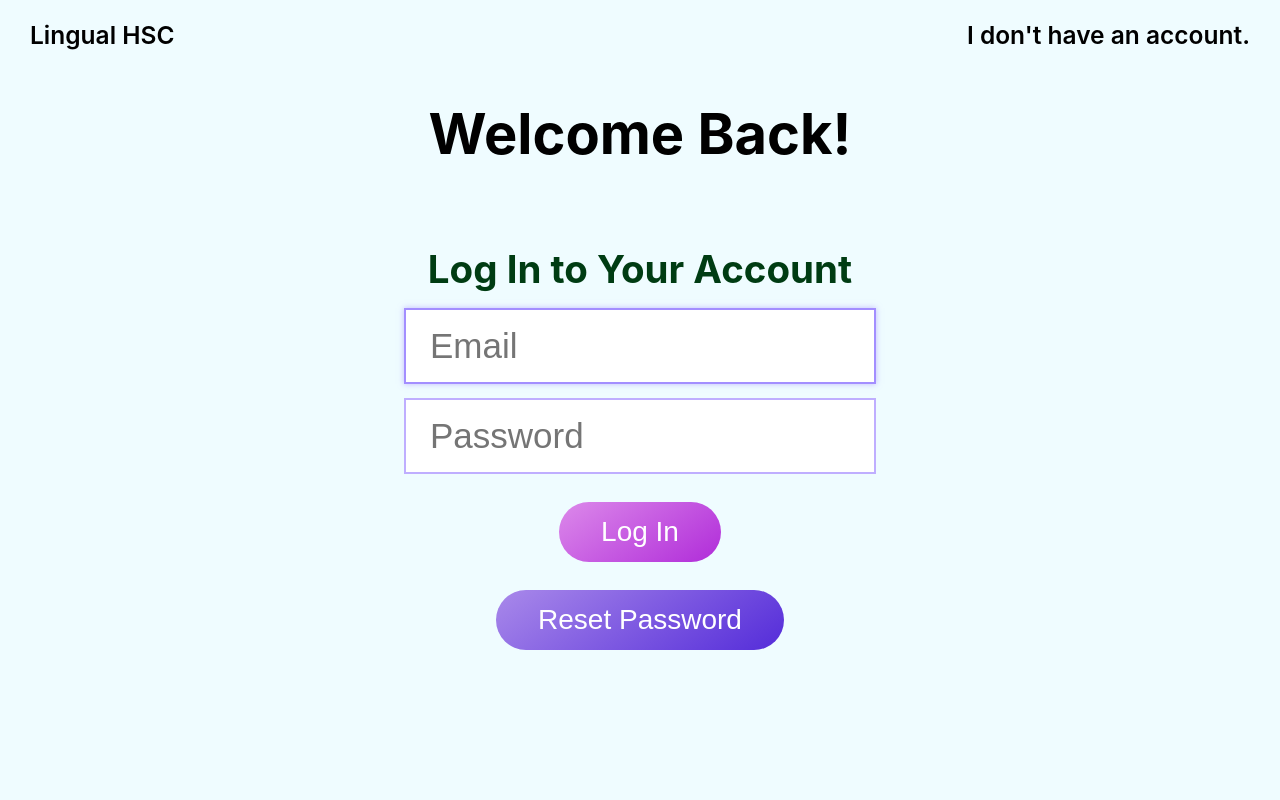
After one commit to RishiS-HSCProjects/12AT2-LingualHSC, a Flask app: template lingual/main/templates/login.html in a window 1280 px wide. The commit adds this page. Run offline with Flask 3, Linux system fonts and the light colour scheme; the template is opened without the code that fills it: values that come from a table or form of the project are taken from there, others are empty.

Commit message:
Implement login functionality

```diff
--- /dev/null
+++ b/lingual/main/forms.py
@@ -0,0 +1,14 @@
+from flask_wtf import FlaskForm
+from wtforms import StringField, PasswordField, SubmitField, ValidationError
+from wtforms.validators import DataRequired, Email
+
+class LoginForm(FlaskForm):
+    email = StringField('Email', validators=[DataRequired(), Email()])
+    password = PasswordField('Password', validators=[DataRequired()])
+    submit = SubmitField('Log In')
+
+    def validate_email(self, field):
+        email_regex = r"^(?!\.)(?!.*?\.\.)[a-zA-Z0-9.!#$%&'*+/=?^_`{|}~-]+@[a-zA-Z0-9.-]+\.[a-zA-Z]{2,}$"
+        import re
+        if not re.match(email_regex, field.data):
+            raise ValidationError("Invalid email format")
--- /dev/null
+++ b/lingual/main/static/styles/login.css
@@ -0,0 +1,16 @@
+#form section button.next#forgot-password-btn {
+    margin: 0;
+    padding: 1rem 3rem;
+    font-size: 2rem;
+    border: none;
+    border-radius: 50px;
+    background: linear-gradient(145deg, #a989ea, #542cd9);
+    color: #ffffff;
+    cursor: pointer;
+    transition: box-shadow 0.25s ease, background-color 0.35s ease;
+}
+
+#form section button.next:hover {
+    filter: brightness(0.95);
+    box-shadow: 0 0 8px rgba(220, 137, 234, 0.6);
+}
--- a/lingual/main/static/styles/styles.css
+++ b/lingual/main/static/styles/styles.css
@@ -28,16 +28,164 @@ html, body {
     overflow-x: hidden;
 }
 
+/* Nav changes do not impact landing page navigation. */
 nav {
-    padding: 20px 40px;
+    padding: 20px 30px;
     max-height: var(--nav-height);
     position: fixed;
+    display: flex;
+    justify-content: space-between;
+    width: 100%;
+    box-sizing: border-box; /* Prevents padding from causing overflow */
+    z-index: var(--nav-height);
 }
 
-nav a#logo {
-    /* Does not impact landing page navigation. */
+nav a {
     font-size: 1.75rem;
     font-weight: 600;
     text-decoration: none;
     color: black;
+    white-space: nowrap; /* Prevents text from wrapping */
 }
+
+nav a#logo {
+    text-align: left;
+}
+
+nav a#login-link {
+    text-align: right;
+}
+
+#form {
+    min-height: calc(100vh - var(--nav-height));
+    margin: var(--nav-height) auto;
+    margin-bottom: calc(0 - var(--nav-height));
+    flex: auto;
+    display: flex;
+    flex-direction: column;
+    justify-content: space-between;
+    align-items: center;
+    height: calc(100vh - var(--nav-height));
+    width: 80%;
+}
+
+#form h1 {
+    margin-top: 0;
+    text-align: center;
+    font-family: var(--font-heading);
+    font-size: 4rem;
+}
+
+#form section {
+    min-height: calc(100vh - var(--nav-height));
+    width: 100%;
+    display: flex;
+    flex-direction: column;
+    justify-content: center;
+    align-items: center;
+    scroll-snap-align: start;
+    display: none;
+}
+
+#form section.active {
+    display: block;
+}
+
+#form .form-body {
+    width: 100%;
+    flex: auto;
+    display: flex;
+    justify-content: center;
+    align-items: flex-start;
+}
+
+#form .form-elements {
+    display: flex;
+    flex-direction: column;
+    align-items: center;
+}
+
+#form section .group-fields {
+    display: flex;
+    gap: 1rem;
+    align-items: center;
+    justify-content: center;
+    justify-items: center;
+    align-self: center;
+    flex-direction: column;
+    flex-wrap: wrap;
+    margin: 0;
+}
+
+#form h2 {
+    text-align: center;
+    font-family: var(--font-display);
+    font-size: 2.75rem;
+    margin-bottom: var(--space-sm);
+    color: #003C13;
+}
+
+#form input,
+#form select {
+    width: 30rem;
+    font-size: 2.5rem;
+    padding: var(--space-sm) var(--space-md);
+    border: 2px solid #BFAEFF;
+    border-radius: var(--border-radius);
+    background-color: #ffffff;
+    color: #003C13;
+    transition: border-color 0.2s ease, box-shadow 0.2s ease;
+}
+
+#form input.error,
+#form select.error {
+    animation: error-shake 0.4s;
+}
+
+#form input:focus,
+#form select:focus {
+    outline: none;
+    border-color: #a38eff;
+    box-shadow: 0 0 6px rgba(163, 142, 255, 0.6);
+}
+
+#form section small {
+    font-size: 1.25rem;
+    color: #555555;
+    margin-top: 0.5rem;
+    text-align: center;
+}
+
+#form section button.next {
+    margin: 2rem 0;
+    padding: 1rem 3rem;
+    font-size: 2rem;
+    border: none;
+    border-radius: 50px;
+    background: linear-gradient(145deg, #DC89EA, #B02CD9);
+    color: #ffffff;
+    cursor: pointer;
+    transition: box-shadow 0.25s ease, background-color 0.35s ease;
+}
+
+#form section button.next:hover {
+    filter: brightness(0.95);
+    box-shadow: 0 0 8px rgba(220, 137, 234, 0.6);
+}
+
+#form section button.next:disabled {
+    filter: grayscale(50%);
+    opacity: 0.6;
+    cursor: not-allowed;
+    box-shadow: none;
+}
+
+@keyframes error-shake {
+    0% { transform: translateX(0) rotate(0deg); }
+    15% { transform: translateX(-6px) rotate(-3deg); }
+    30% { transform: translateX(6px) rotate(3deg); }
+    45% { transform: translateX(-6px) rotate(-2deg); }
+    60% { transform: translateX(6px) rotate(2deg); }
+    75% { transform: translateX(-3px) rotate(-1deg); }
+    100% { transform: translateX(0) rotate(0deg); }
+}
--- a/lingual/main/templates/lingual-template.html
+++ b/lingual/main/templates/lingual-template.html
@@ -5,10 +5,24 @@
     <link rel="stylesheet" href="{{ url_for('main.static', filename='styles/styles.css') }}">
 {% endblock %}
 
+{% block scripts %}
+{{ super() }}
+<script src="{{ url_for('main.static', filename='js/registeration.js') }}" defer></script>
+{% endblock %}
+
+{% if 'login' in request.path %}
+    {% set link = url_for('main.register') %}
+    {% set text = "I don't have an account." %}
+{% else %}
+    {% set link = url_for('main.login') %}
+    {% set text = "I already have an account." %}
+{% endif %}
+
 {% block header %}
 <header>
     <nav>
         <a href="{{ url_for('main.landing') }}" id="logo">Lingual HSC</a>
+        <a href="{{ link }}" id="redirect-link">{{ text }}</a>
     </nav>
 </header>
 {% endblock header %}
--- /dev/null
+++ b/lingual/main/templates/login.html
@@ -0,0 +1,28 @@
+{% extends 'lingual-template.html' %}
+
+{% set title = "Welcome Back! - Lingual HSC" %}
+
+{% block meta %}
+{{ super() }}
+<link rel="stylesheet" href="{{ url_for('main.static', filename='styles/login.css') }}">
+{% endblock %}
+
+{% block body %}
+<form id="form" action="{{ url_for('main.login') }}" method="POST">
+    {{ form.hidden_tag() }}
+    <section class="active">
+        <h1>Welcome Back!</h1>
+        <div class="form-body">
+            <div class="form-elements">
+                <h2>Log In to Your Account</h2>
+                <div class="group-fields">
+                    {{ form.email(placeholder="Email", autocomplete="email", autofocus=True) }}
+                    {{ form.password(placeholder="Password", autocomplete="current-password") }}
+                </div>
+                <button type="submit" id="login-btn" class="next login-action">Log In</button>
+                <button type="button" id="forgot-password-btn" class="next login-action">Reset Password</button>
+            </div>
+        </div>
+    </section>
+</form>
+{% endblock body %}
--- a/lingual/main/templates/register.html
+++ b/lingual/main/templates/register.html
@@ -23,7 +23,7 @@
                     <div class="custom-dropdown" id="language-dropdown">
                         <button class="dropdown-toggle" type="button">
                             <span class="dropdown-label">Select a language</span>
-                            <span class="dropdown-arrow">
+                            <span id="dropdown-arrow">
                                 <svg width="30" height="30" viewBox="0 0 55 51" xmlns="http://www.w3.org/2000/svg">
                                     <path d="M27.5 50
                                         C22 50 18 46 15.5 42
@@ -129,7 +129,7 @@
                     </ul>
                 </small>
                 <div class="next-btn">
-                    <button id="pwd-submit" type="submit" class="next" disabled onclick="submitRegistrationForm(this)">Done!</button>
+                    <button id="pwd-submit" type="submit" class="next" disabled>Done!</button>
                 </div>
             </div>
         </div>
--- a/lingual/static/styles/app.css
+++ b/lingual/static/styles/app.css
@@ -26,6 +26,10 @@
     display: flex;
     flex-direction: column;
     gap: 10px;
+    overflow-y: auto;
+    scrollbar-width: none;
+    max-height: calc(70vh);
+    width: auto;
 }
 
 #flash-container .flash-message {
```
Also changed, not shown: lingual/__init__.py (+5 -4 lines), lingual/core/auth/routes.py (+26 -3 lines), lingual/core/auth/utils/user_auth.py (+18 -3 lines), lingual/main/routes.py (+74 -30 lines), lingual/main/static/js/login.js (added, +12 -0 lines), lingual/main/static/js/register.js (+1 -32 lines), lingual/main/static/js/registeration.js (added, +32 -0 lines), lingual/main/static/styles/register.css (+15 -105 lines), lingual/models.py (+45 -31 lines), lingual/modules/nihongo/routes.py (+8 -2 lines), lingual/utils/languages.py (+18 -10 lines), 1 other file.
